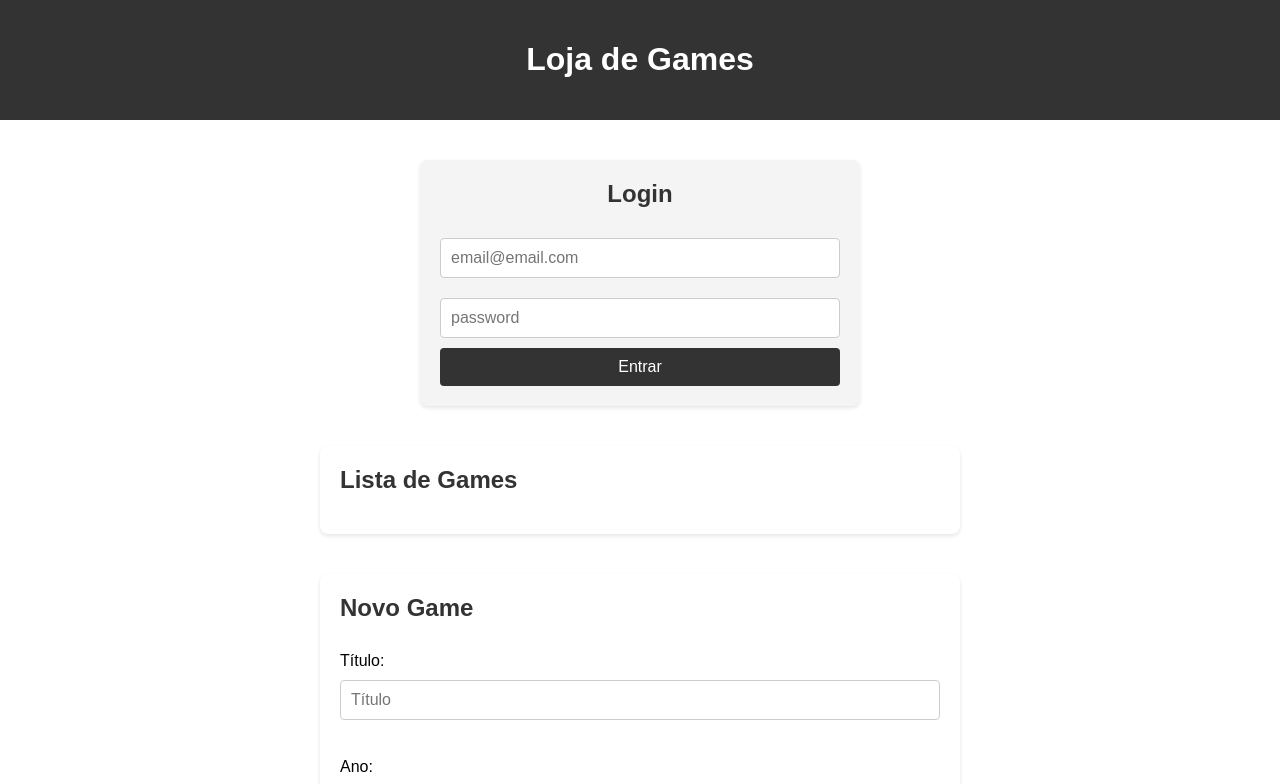
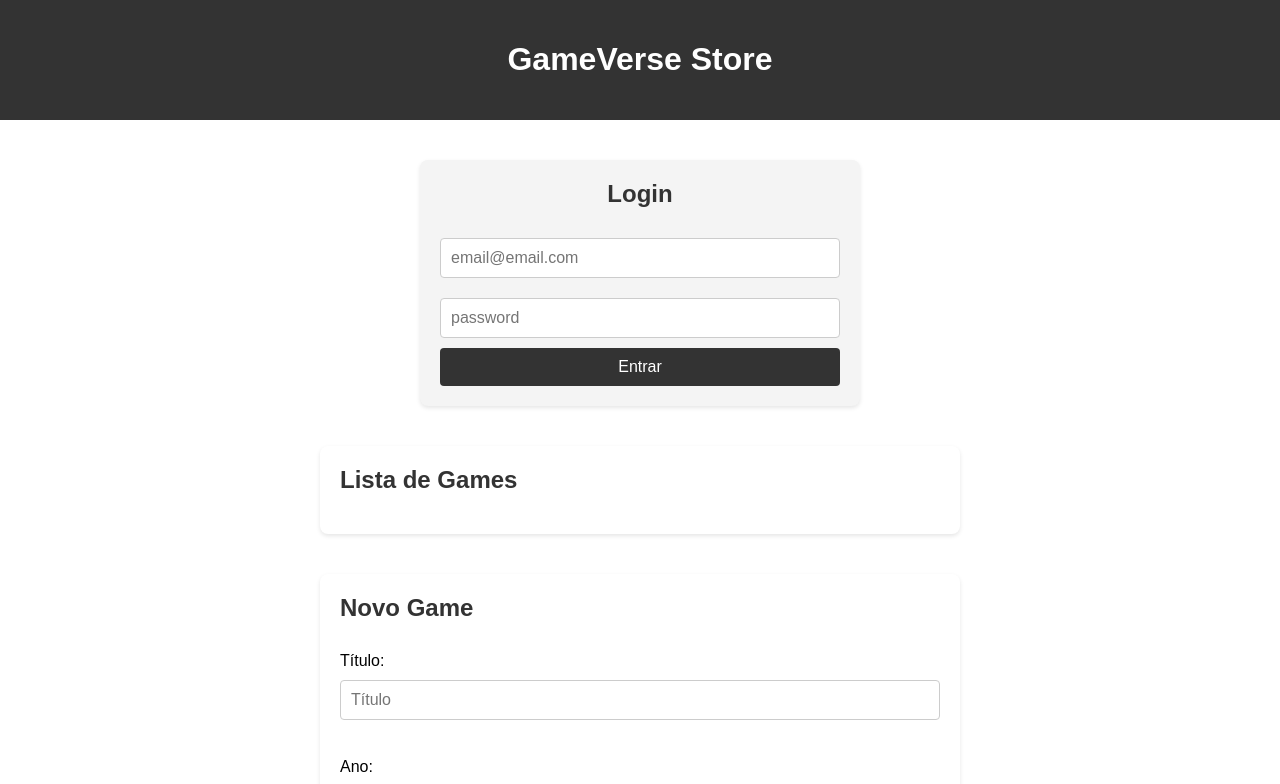
Before and after one commit to dgusfr/node_jwt_api, a website: page FrontEnd/index.html in a window 1280 px wide. Shown: the top 784 px of the page. Drawn offline with nearby package versions, Linux system fonts and the light colour scheme; no server answers.

Commit message:
update title

```diff
--- a/FrontEnd/index.html
+++ b/FrontEnd/index.html
@@ -10,7 +10,7 @@
 
 <body>
     <header>
-        <h1>Loja de Games</h1>
+        <h1>GameVerse Store</h1>
     </header>
     <main>
         <section id="login-section">
```
